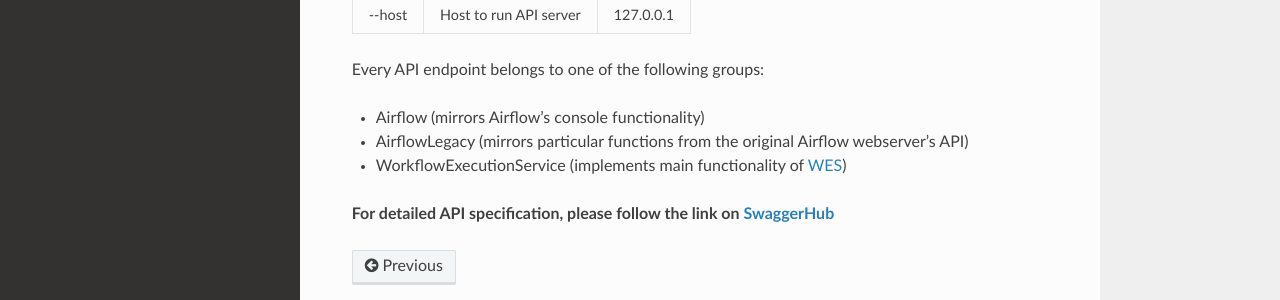
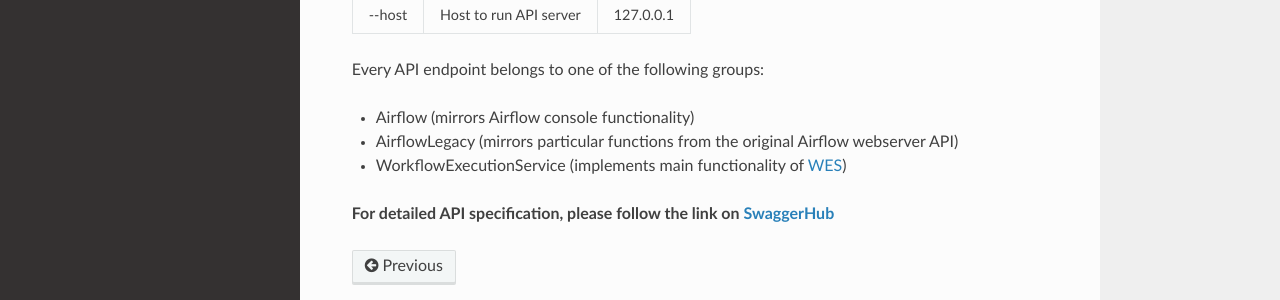
Before and after one commit to Barski-lab/cwl-airflow, a Sphinx documentation site: the page built from docs/readme/api.md, in a window 1280 px wide. Shown: the part 467-767 px from the top of the page. Built offline with Sphinx 7.4.7 and the Read the Docs theme 2.0.0, drawn with Linux system fonts in a browser that asks for light colours.

Commit message:
Update docs

```diff
--- a/docs/readme/api.md
+++ b/docs/readme/api.md
@@ -16,8 +16,8 @@ Optional parameters:
 
 Every API endpoint belongs to one of the following groups:
 
-- Airflow (mirrors Airflow's console functionality)
-- AirflowLegacy (mirrors particular functions from the original Airflow webserver's API)
+- Airflow (mirrors Airflow console functionality)
+- AirflowLegacy (mirrors particular functions from the original Airflow webserver API)
 - WorkflowExecutionService (implements main functionality of [WES](https://github.com/ga4gh/workflow-execution-service-schemas))
 
 **For detailed API specification, please follow the link on [SwaggerHub](https://app.swaggerhub.com/apis/michael-kotliar/cwl_airflow_workflow_execution_service/1.0.0)**
```
